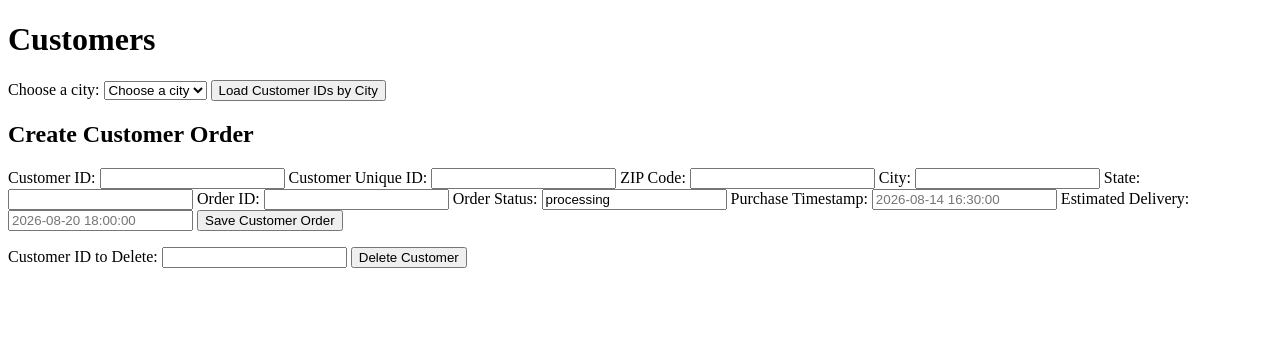
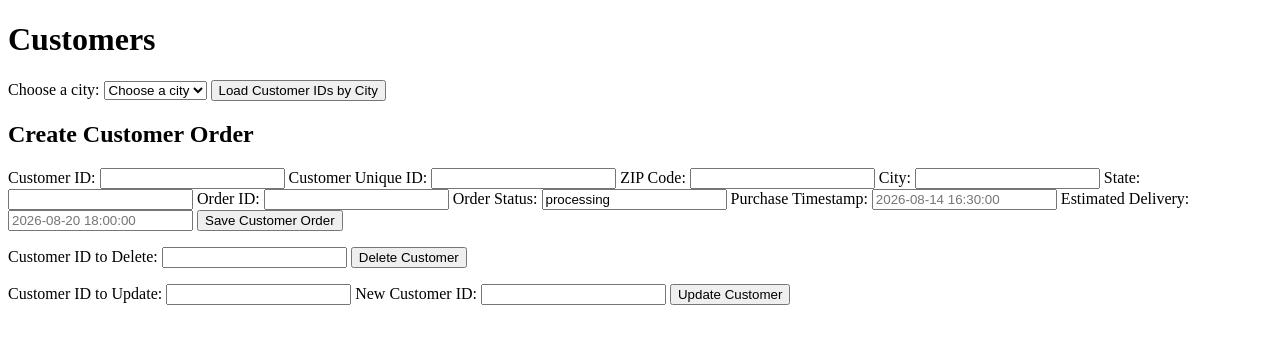
Before and after one commit to ottopower2/sql_fastapi_python, a FastAPI app: page /customer-pages in a window 1280 px wide. Shown: the part 26-370 px from the top of the page. Run offline with FastAPI, Linux system fonts and the light colour scheme; data that the repository does not hold is empty.

Commit message:
update cuustomer ID

```diff
--- a/controller.py
+++ b/controller.py
@@ -88,3 +88,6 @@ class CustomerController:
 
     def delete_customer(self, customer_id):
         return self.customer_service.delete_customer(customer_id)
+
+    def update_customer(self, customer_id, new_customer_id):
+        return self.customer_service.update_customer(customer_id, new_customer_id)
--- /dev/null
+++ b/static/js/update_customer.js
@@ -0,0 +1,17 @@
+// update customer.js
+function UpdateCustomerId() {
+  const customerId = document.getElementById('customer_id').value;
+  const url = `/update-customer/${customerId}`;
+  fetch(url, {
+    method: 'PUT',
+  })
+    .then((response) => response.json())
+    .then((data) => {
+      document.getElementById('update-customer-result').textContent =
+        JSON.stringify(data);
+    })
+    .catch((error) => {
+      document.getElementById('update-customer-result').textContent =
+        `Error: ${error}`;
+    });
+}
--- a/templates/customers.html
+++ b/templates/customers.html
@@ -83,7 +83,17 @@
     <p id="delete-customer-result"></p>
     <script src="/static/js/delete_customer.js"></script>
 
-    <script src="/static/js/customers_where_sity.js"></script>
+    <!-- update customer ID update_customer(self, customer_id, new_customer_id): -->
+    <label for="update_customer_id">Customer ID to Update:</label>
+    <input id="update_customer_id" name="update_customer_id" type="text" />
+    <label for="new_customer_id">New Customer ID:</label>
+    <input id="new_customer_id" name="new_customer_id" type="text" />
+    <button onclick="updateCustomerid()">Update Customer</button>
+    <p id="update-customer-result"></p>
+
+    <script src="/static/js/update_customer.js"></script>
+
+    <script src="/static/js/customers_where_city.js"></script>
     <script src="/static/js/customer_order_form.js"></script>
   </body>
 </html>
```
Also changed, not shown: routes/customers.py (+11 -0 lines), service.py (+17 -0 lines).
